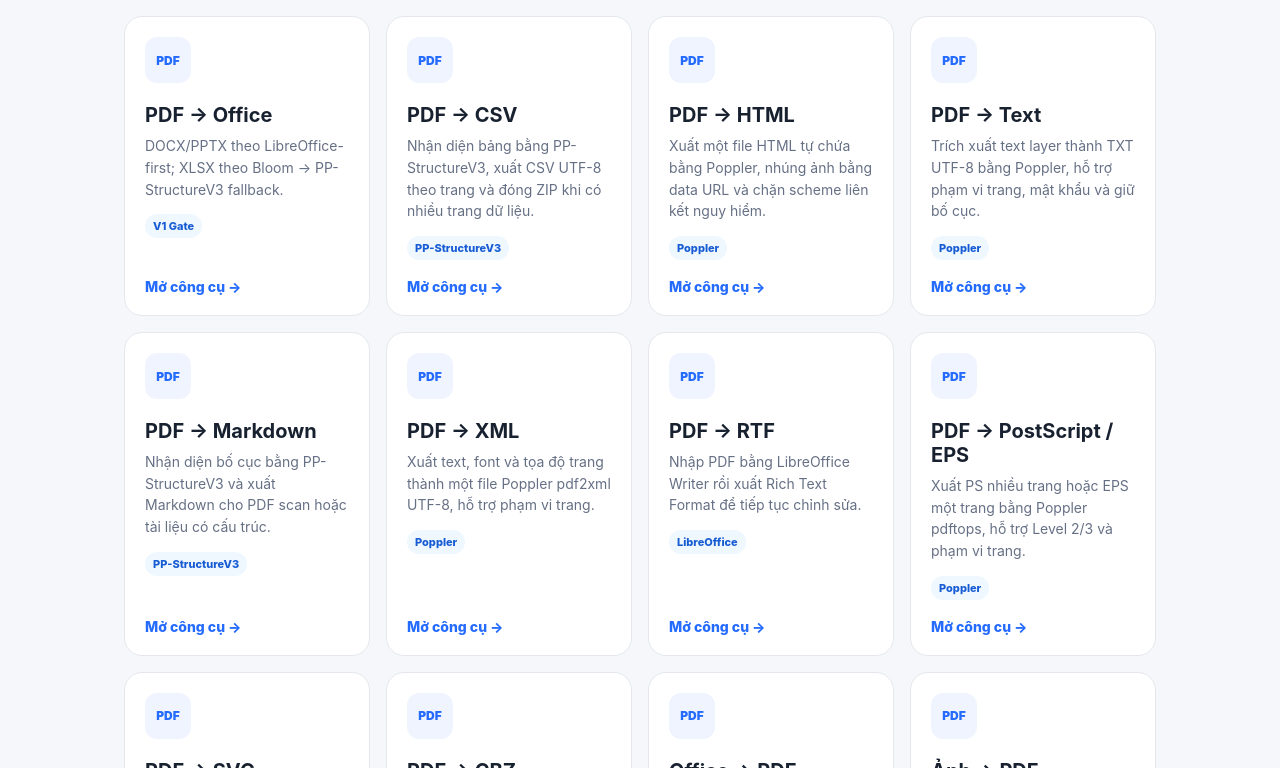
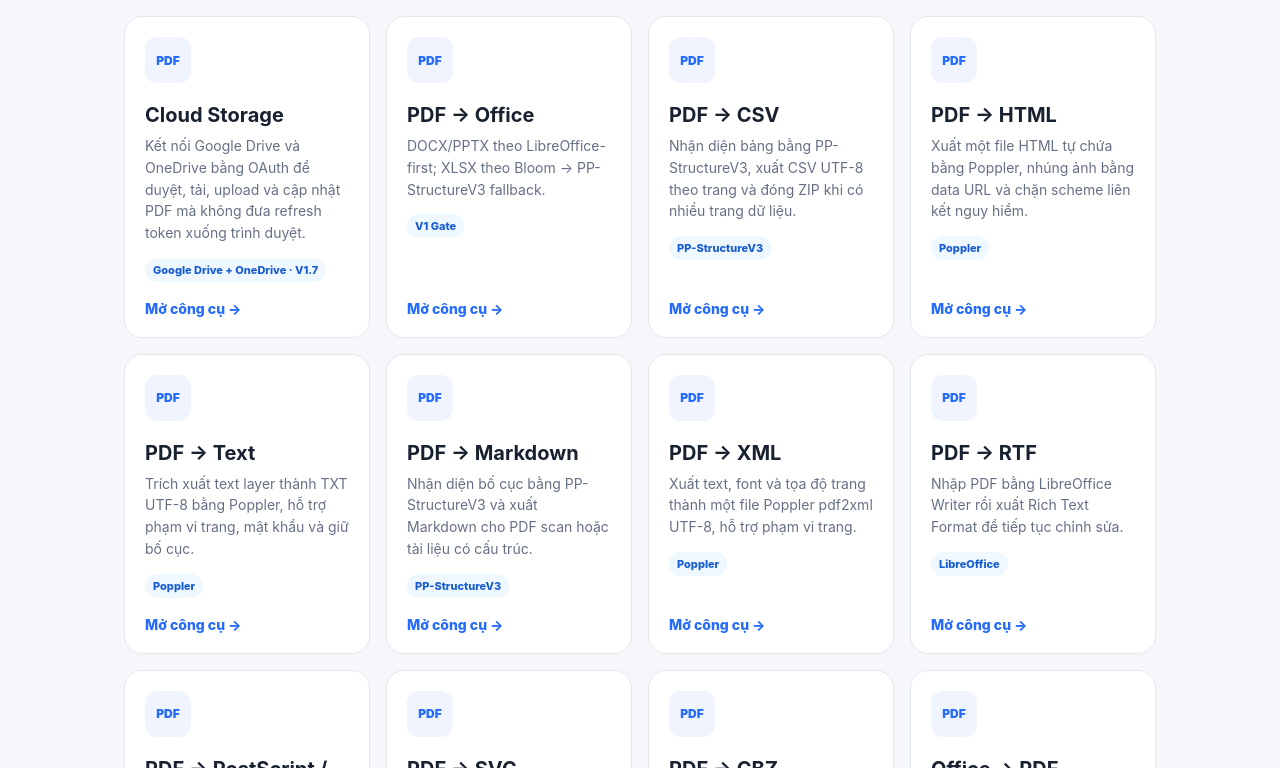
Before and after one commit to solyan842/SolYan-PDF, a Next.js app in the folder frontend/: page / in a window 1280 px wide. Shown: the part 1632-2400 px from the top of the page. Built offline with nearby package versions, Linux system fonts and the light colour scheme.

Commit message:
feat: expose Cloud Storage V1.7 on home

```diff
--- a/frontend/app/page.tsx
+++ b/frontend/app/page.tsx
@@ -11,6 +11,7 @@ const tools = [
   { href: '/pdfa', title: 'PDF/A', description: 'Tạo PDF/A bằng internal validator, không fallback Ghostscript.', local: false, badge: 'OCRmyPDF' },
   { href: '/workflow', title: 'Workflow PDF', description: 'Chạy nhiều thao tác local trong một lần xử lý.', local: true },
   { href: '/translate', title: 'Dịch PDF', description: 'Dịch PDF giữ bố cục theo kiến trúc Hybrid: Argos/Ollama local miễn phí, cloud provider là tùy chọn.', local: false, badge: 'Hybrid · V1.6' },
+  { href: '/cloud-storage', title: 'Cloud Storage', description: 'Kết nối Google Drive và OneDrive bằng OAuth để duyệt, tải, upload và cập nhật PDF mà không đưa refresh token xuống trình duyệt.', local: false, badge: 'Google Drive + OneDrive · V1.7' },
   { href: '/pdf-to-office', title: 'PDF → Office', description: 'DOCX/PPTX theo LibreOffice-first; XLSX theo Bloom → PP-StructureV3 fallback.', local: false, badge: 'V1 Gate' },
   { href: '/pdf-to-csv', title: 'PDF → CSV', description: 'Nhận diện bảng bằng PP-StructureV3, xuất CSV UTF-8 theo trang và đóng ZIP khi có nhiều trang dữ liệu.', local: false, badge: 'PP-StructureV3' },
   { href: '/pdf-to-html', title: 'PDF → HTML', description: 'Xuất một file HTML tự chứa bằng Poppler, nhúng ảnh bằng data URL và chặn scheme liên kết nguy hiểm.', local: false, badge: 'Poppler' },
@@ -75,7 +76,7 @@ export default function HomePage() {
       <section className="hero home-hero"><p className="eyebrow">SOLYAN PDF</p><h1>Công cụ PDF đơn giản, nhanh và riêng tư</h1><p className="subtitle">Tác vụ nhẹ chạy ngay trong trình duyệt; tác vụ nặng được tách thành các engine service riêng để dễ thay thế và mở rộng.</p></section>
       <section className="feature-banner"><div><span className="feature-kicker">DÀNH CHO NGƯỜI DÙNG VIỆT NAM</span><h2>13 Tiện ích Việt Nam</h2><p>Đổi số tiền thành chữ, VAT, phần trăm, tính tuổi, BMI, công suất điều hòa, IP, ping, vị trí từ khóa và website rank.</p></div><a className="feature-action" href="/vietnamese">Mở Tiện ích Việt Nam →</a></section>
       <section className="tool-grid" aria-label="Công cụ PDF">{tools.map((tool) => <a className="tool-card" href={tool.href} key={tool.href}><span className="tool-icon">PDF</span><h2>{tool.title}</h2><p>{tool.description}</p><span className={tool.local ? 'tool-badge local' : 'tool-badge server'}>{tool.local ? 'Trên thiết bị' : (tool.badge ?? 'Server')}</span><span className="tool-link">Mở công cụ →</span></a>)}</section>
-      <section className="coming-soon"><h2>V1.6 đang phát triển · v0.1.8 stable</h2><p>V1.6 mở lane PDF Translation theo kiến trúc Hybrid: local-first miễn phí, cloud provider tùy chọn và engine layout tách biệt khỏi Apache-2.0 core.</p></section>
+      <section className="coming-soon"><h2>V1.7 đang phát triển · v0.1.9 stable</h2><p>V1.7 mở Cloud Storage Connectors theo kiến trúc provider-neutral: Google Drive + OneDrive trước, OAuth/token giữ phía server và không bắt buộc credential để build.</p></section>
       <footer>SolYan PDF · Browser-first · PWA-ready</footer>
     </main>
   );
```
